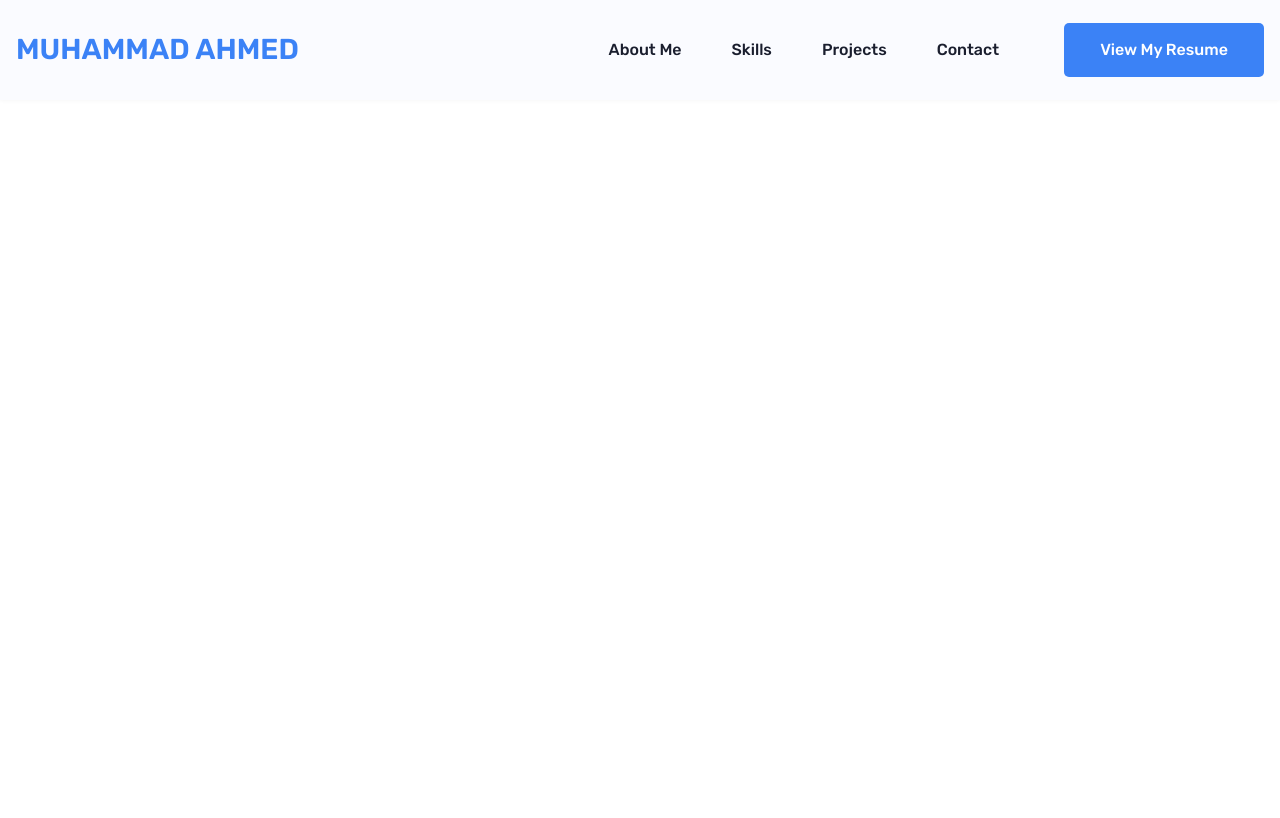
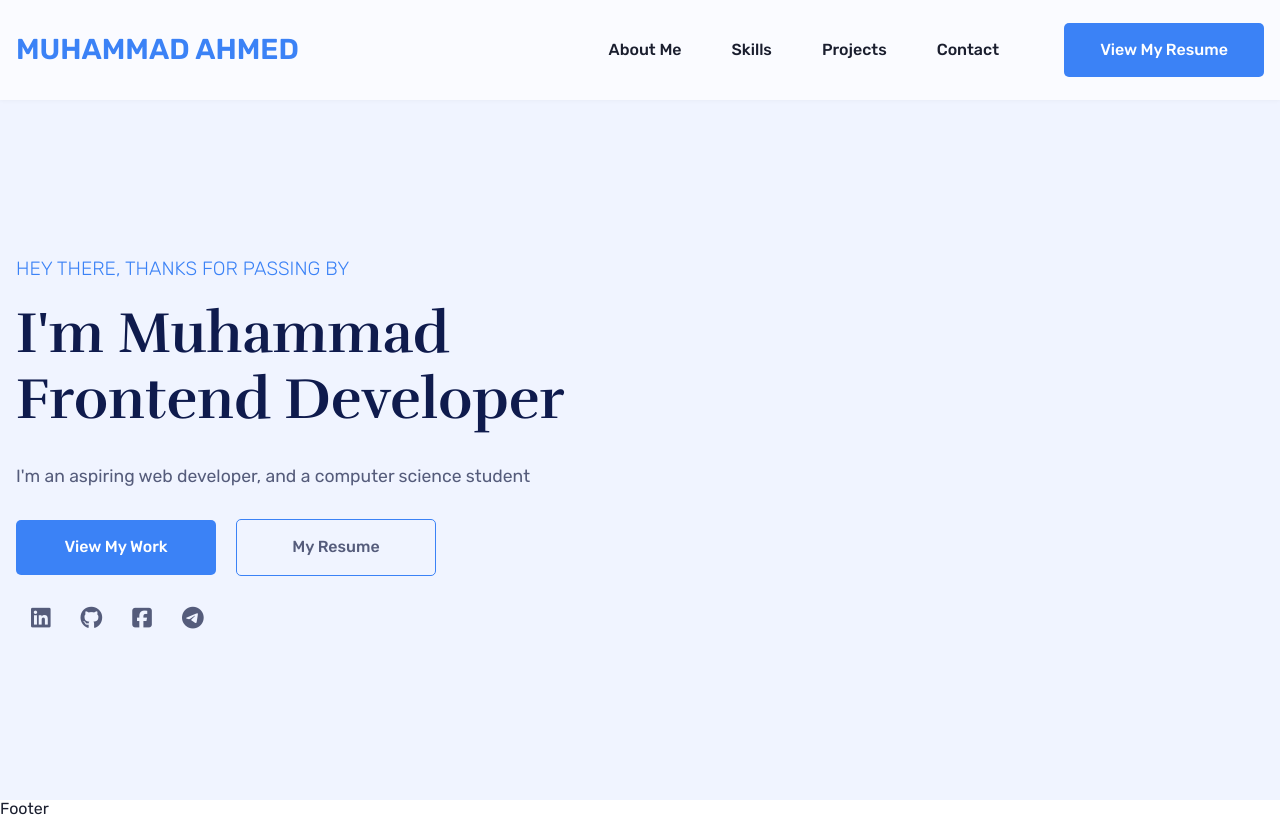
Before and after one commit to Muhammad-Ahmed-GH/My_Personal_Portfolio_Website, a React (Vite) app: page / in a window 1280 px wide. Built offline with nearby package versions, Linux system fonts and the light colour scheme.

Commit message:
refactor: finalize landing section

```diff
--- a/index.html
+++ b/index.html
@@ -2,9 +2,19 @@
 <html lang="en">
   <head>
     <meta charset="UTF-8" />
-    <link rel="icon" type="image/svg+xml" href="/src/assets/images/favicon_light.png" />
+    <meta
+      name="description"
+      content="Muhammad Ahmed | Frontend Developer. Sharing my projects and skills in my career on this portfolio website. Let's build something amazing!"
+    />
+    <link
+      rel="icon"
+      type="image/svg+xml"
+      href="/src/assets/images/favicon_light.png"
+    />
     <meta name="viewport" content="width=device-width, initial-scale=1.0" />
     <title>Muhammad Ahmed | Portfolio</title>
+    <!-- fontawesome -->
+    <script src="https://kit.fontawesome.com/ccf9235cab.js" crossorigin="anonymous"></script>
   </head>
   <body>
     <div id="root"></div>
--- a/src/components/Content.tsx
+++ b/src/components/Content.tsx
@@ -1,3 +1,9 @@
+import Landing from "./Landing";
+
 export default function Content() {
-  return <h1>Content</h1>;
+  return (
+    <>
+      <Landing />
+    </>
+  );
 }
--- a/src/components/Header.tsx
+++ b/src/components/Header.tsx
@@ -8,7 +8,7 @@ export default function Header() {
 
   return (
     <header className="w-full fixed z-[1000] bg-section shadow-[0_0_5px_var(--color-shadow)] ">
-      <div className="container mx-auto px-4 flex justify-between items-center h-header-h ">
+      <div className="container mx-auto px-4 2xl:max-w-[73rem] flex justify-between items-center h-header-h ">
         <h1 className="text-primary hover:text-primary-dark font-[600] md:text-[1.8em] text-[1.5rem] uppercase transition-colors duration-[var(--main-transition)] ">
           <a href="#main">Muhammad Ahmed</a>
         </h1>
--- /dev/null
+++ b/src/components/Landing.tsx
@@ -0,0 +1,77 @@
+import { resumeLink, socialMediaLinks } from "../data/links";
+
+export default function Landing() {
+  return (
+    /*
+      section.landing#main
+        .container
+          p.greeting
+            Hey there, thanks for passing by
+            <span>I'm Muhammad<br />Frontend Developer</span>
+
+          p.desc
+            I'm an aspiring web developer, and a computer science student
+
+          .landing-btns
+            a.main-btn href="#projects"
+              View my work
+
+            a.alt-btn.resume-link href="#" target="_blank" rel="noopener"
+              My resume
+
+          .social-icons
+     */
+    <section
+      id="main"
+      className="text-text text-center text-[14px] md:text-[1rem] md:text-start bg-section-alt"
+    >
+      <div className="dummy h-header-h"></div>
+      <div className="container px-4 mx-auto 2xl:max-w-[73rem] h-[calc(100vh-var(--spacing-header-h))] flex flex-col justify-center">
+        <p className="text-primary text-[1.1em] font-light uppercase sm:text-[1.2em]">
+          Hey there, thanks for passing by
+          <span className="block m-[20px_0_30px] text-heading [text-transform:none] font-rufina font-bold text-[2.3em] mt-[15px] leading-[1.1] md:mt-[20px] md:leading-[inherit] sm:text-[3em]">
+            I'm Muhammad
+            <br />
+            Frontend Developer
+          </span>
+        </p>
+
+        <p className="text-[1em] mb-[30px] max-w-[650px] text-text-light leading-[1.5] sm:text-[1.1em]">
+          I'm an aspiring web developer, and a computer science student
+        </p>
+
+        <div className="flex flex-col items-center gap-[20px] mb-[20px] md:flex-row">
+          <a
+            href="#projects"
+            className="rounded-[var(--spacing-border-r)] w-[200px] z-0 font-medium text-center relative capitalize text-white p-[18px_0] bg-primary overflow-hidden before:absolute before:top-0 before:bottom-0 before:left-0 before:w-0 before:bg-primary-dark before:-z-1 hover:before:w-full before:transition-[width] before:duration-700 before:ease-[cubic-bezier(0.47,1.8,0.17,0.53)]"
+          >
+            View my work
+          </a>
+          <a
+            href={resumeLink}
+            target="_blank"
+            rel="noopener"
+            className="rounded-[var(--spacing-border-r)] w-[200px] z-0 font-medium text-center relative capitalize text-text-light p-[18px_0] bg-none overflow-hidden transition-colors duration-700 border-1 border-primary hover:text-white before:absolute before:top-0 before:left-0 before:right-0 before:h-0 before:bg-primary before:-z-1 hover:before:h-full before:transition-[height] before:duration-700 before:ease-[cubic-bezier(0.47,1.8,0.17,0.53)]"
+          >
+            My resume
+          </a>
+        </div>
+
+        <div className="flex justify-center md:justify-start">
+          {socialMediaLinks.map((link) => (
+            <a
+              key={link.url}
+              href={link.url}
+              title={link.name}
+              target="_blank"
+              rel="noopener"
+              className="p-[10px_15px] text-text-light text-[1.4em] transition-transform duration-[var(--main-transition)] hover:transform-[translateY(-3px)]"
+            >
+              <i className={link.icon}></i>
+            </a>
+          ))}
+        </div>
+      </div>
+    </section>
+  );
+}
--- a/src/data/links.ts
+++ b/src/data/links.ts
@@ -7,3 +7,26 @@ export const navLinks = [
   { title: "Projects", href: "#projects" },
   { title: "Contact", href: "#contact" },
 ];
+
+export const socialMediaLinks = [
+  {
+    name: "LinkedIn",
+    url: "https://www.linkedin.com/in/muhammad-ahmed-nu",
+    icon: "fa-brands fa-linkedin",
+  },
+  {
+    name: "GitHub",
+    url: "https://github.com/muhammad-ahmed-gh",
+    icon: "fa-brands fa-github",
+  },
+  {
+    name: "Facebook",
+    url: "https://www.facebook.com/mohammed.elrassam.58",
+    icon: "fa-brands fa-square-facebook",
+  },
+  {
+    name: "Telegram",
+    url: "https://t.me/MAhmed2363",
+    icon: "fa-brands fa-telegram",
+  },
+];
```
